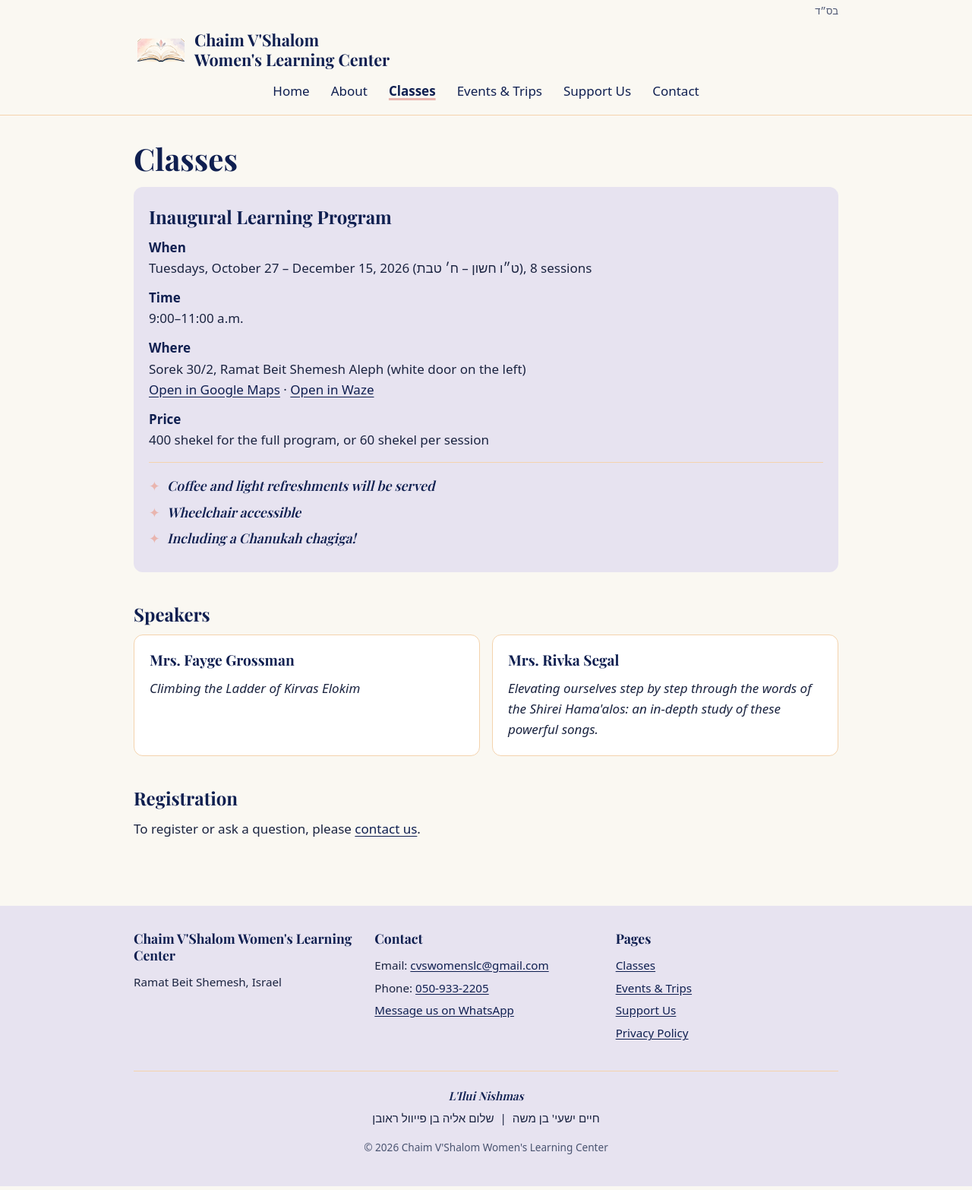
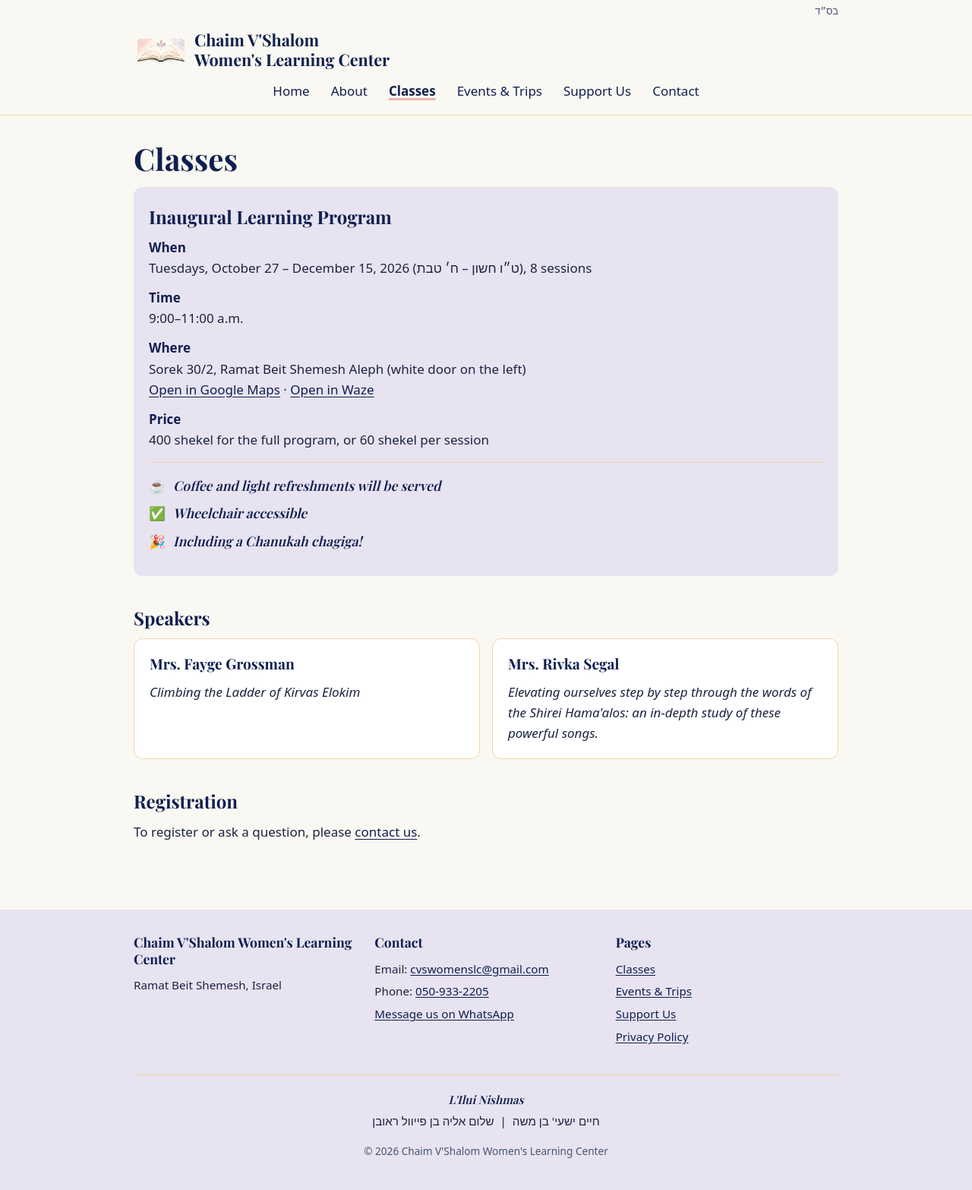
Before and after one commit to mos26613/ChaimVshalom, a Jekyll site: the page built from classes.html, in a window 1280 px wide. Shown: the whole page at 76% size. Built offline with Jekyll 4.4.1, drawn with Linux system fonts in a browser that asks for light colours; some web fonts are replaced.

Commit message:
Use emojis in the Classes highlights and make the italic reliable
- Each highlight now starts with an emoji (coffee, check mark, party)
  instead of the star.
- The list asks for the same weight (600) as the downloaded italic font.
- The stylesheet link gets a build-time version (?v=...), so browsers
  load the latest styles after each update instead of a saved old copy.

Co-Authored-By: Claude Opus 5.5 <noreply@anthropic.com>
Claude-Session: https://claude.ai/code/session_011TyGoYBZmHuJ2s6fCWnYGE

```diff
--- a/_layouts/default.html
+++ b/_layouts/default.html
@@ -18,7 +18,11 @@
   <link rel="preconnect" href="https://fonts.googleapis.com">
   <link rel="preconnect" href="https://fonts.gstatic.com" crossorigin>
   <link rel="stylesheet" href="https://fonts.googleapis.com/css2?family=Playfair+Display:ital,wght@0,600;0,700;1,600&amp;display=swap">
-  <link rel="stylesheet" href="css/style.css">
+  {%- comment -%}
+    "?v=..." is the time the site was built. It changes on every update, so
+    browsers always load the newest stylesheet instead of an old saved copy.
+  {%- endcomment %}
+  <link rel="stylesheet" href="css/style.css?v={{ site.time | date: '%s' }}">
   <script src="js/main.js"></script>
 </head>
 <body>
--- a/classes.html
+++ b/classes.html
@@ -23,9 +23,9 @@ description: "Torah classes for women at Chaim V'Shalom Women's Learning Center
           <dd>400 shekel for the full program, or 60 shekel per session</dd>
         </dl>
         <ul class="highlights">
-          <li>Coffee and light refreshments will be served</li>
-          <li>Wheelchair accessible</li>
-          <li>Including a Chanukah chagiga!</li>
+          <li><span class="highlight-icon" aria-hidden="true">☕</span>Coffee and light refreshments will be served</li>
+          <li><span class="highlight-icon" aria-hidden="true">✅</span>Wheelchair accessible</li>
+          <li><span class="highlight-icon" aria-hidden="true">🎉</span>Including a Chanukah chagiga!</li>
         </ul>
       </section>
 
--- a/css/style.css
+++ b/css/style.css
@@ -288,22 +288,21 @@ main {
   border-top: 1px solid var(--color-gold);
   font-family: var(--font-heading);
   font-style: italic;
+  font-weight: 600;            /* the italic font is downloaded in this weight */
   font-size: 1.1rem;
   color: var(--color-heading);
 }
 
-/* The star sits to the left, so a line that wraps lines up with the text above it */
+/* The emoji sits to the left, so a line that wraps lines up with the text above it */
 .highlights li {
   position: relative;
-  padding-left: 1.5rem;
-  margin-bottom: 0.4rem;
+  padding-left: 2rem;
+  margin-bottom: 0.5rem;
 }
 
-.highlights li::before {
-  content: "\2726";            /* a small four-pointed star */
+.highlight-icon {
   position: absolute;
   left: 0;
-  color: var(--color-rose);
   font-style: normal;
 }
 
```
